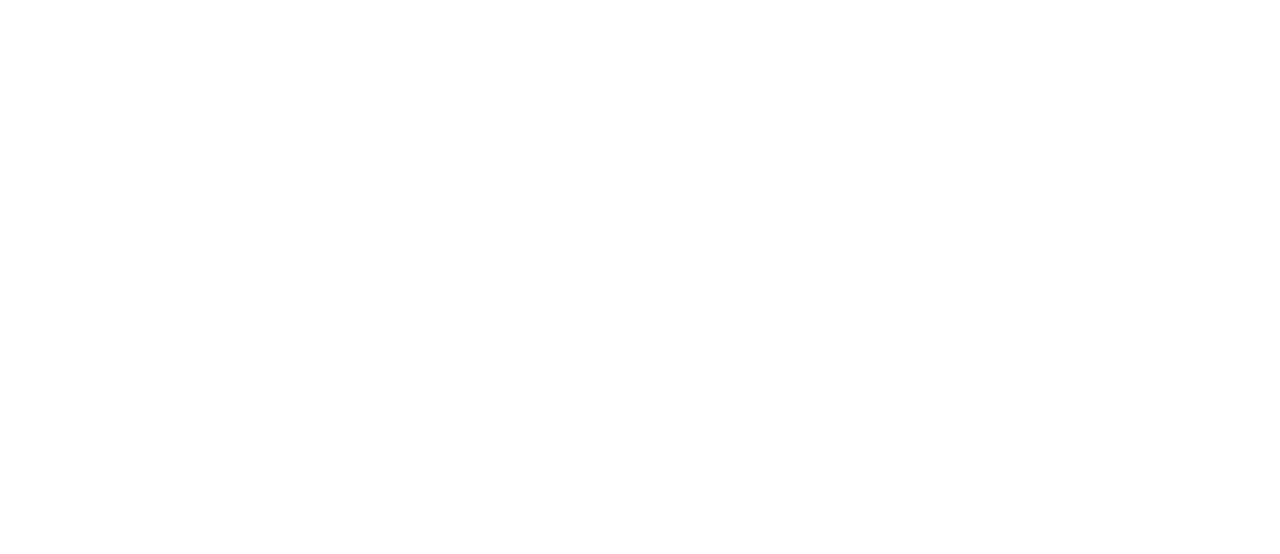
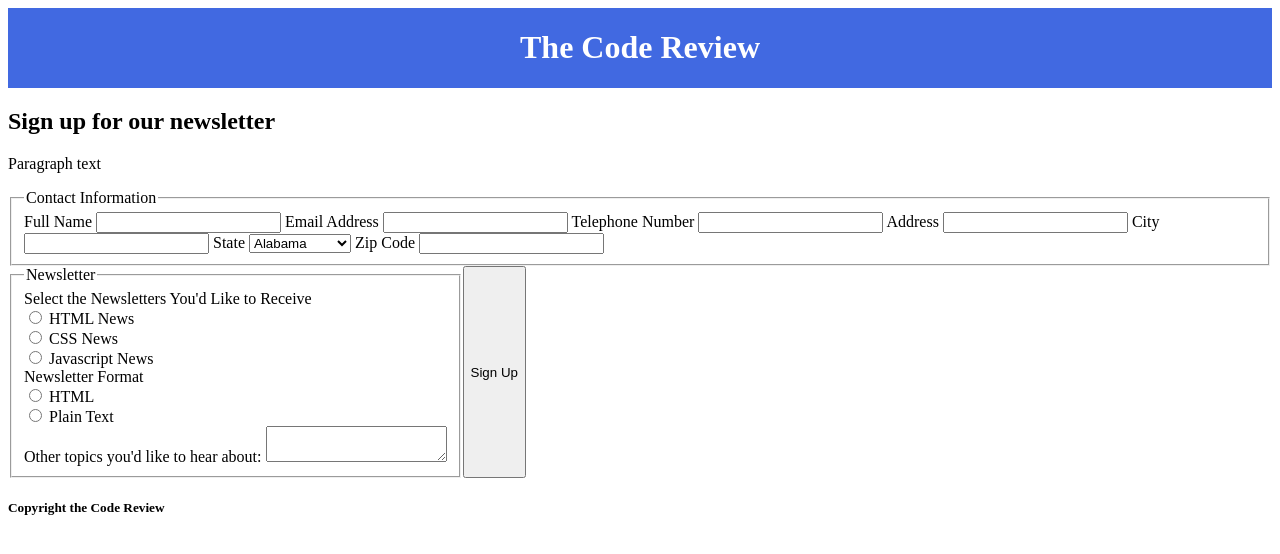
Before and after one commit to JKrafc/FEWD-Project-3, a plain HTML site: page index.html in a window 1280 px wide. Drawn offline with Linux system fonts and the light colour scheme.

Commit message:
whole bunch

```diff
--- a/CSS/stylesheet.css
+++ b/CSS/stylesheet.css
@@ -0,0 +1,15 @@
+/*--Main CSS--*/
+
+header {
+  display: flex;
+  background-color: royalblue;
+  color: white;
+  justify-content: space-around;
+  margin: auto;
+}
+
+form {
+  display: flex;
+  flex-direction; column;
+  flex-wrap: wrap;
+}
--- a/index.html
+++ b/index.html
@@ -3,10 +3,62 @@
 
   <head>
     <meta name="viewport" content="width=device-width, initial-scale=1">
+    <link rel="stylesheet" type="text/css" href="css/stylesheet.css">
     <title>Kraf Profile</title>
   </head>
   <body>
+    <header>
+      <h1>The Code Review</h1>
+    </header>
+    <div class="signup">
+      <h2>Sign up for our newsletter</h2>
+      <p>Paragraph text</p>
+    </div><!--signup-->
+    <form action="" method="post">
+      <fieldset>
+        <legend><span class="contact">Contact Information</span></legend>
+        <label for="name">Full Name</label>
+        <input type="text" id="name" name="user_name">
+        <label for="email">Email Address</label>
+        <input type="email" id="email" name="user_email">
+        <label for="tel">Telephone Number</label>
+        <input type="tel" id="tel" name="user_tel">
+        <label for="address">Address</label>
+        <input type="text" id="address" name="user_address">
+        <label for="city">City</label>
+        <input type="text" id="city" name="user_city">
+        <label for="state">State</label>
+        <select id="state" name="user_state">
+          <option value="Alabama">Alabama</option>
+          <option value="Kentucky">Kentucky</option>
+          <option value="Louisiana">Louisiana</option>
+          <option value="Ohio">Ohio</option>
+          <option value="Pennsylvania">Pennsylvania</option>
+        </select>
+        <label for="zip">Zip Code</label>
+        <input type="text" id="zip" name="user_zipcode">
+      </fieldset>
+      <fieldset>
+        <legend><span class="newsletter">Newsletter</span></legend>
+          <label>Select the Newsletters You'd Like to Receive</label><br>
+          <input type="radio"id="html_news" value="html_news">
+            <label for="html_news">HTML News</label><br>
+          <input type="radio"id="css_news" value="css_news">
+            <label for="css_news">CSS News</label><br>
+          <input type="radio"id="javascript_news" value="javascript_news">
+            <label for="javascript_news">Javascript News</label><br>
+          <label>Newsletter Format</label><br>
+          <input type="radio" id="html" value="html">
+            <label for="html">HTML</label><br>
+          <input type="radio" id="plain_text" value="plain_text">
+            <label for="plain_text">Plain Text</label><br>
+          <label for="topics">Other topics you'd like to hear about:</label>
+          <textarea id="topics" value="other_topics"></textarea>
+      </fieldset>
+        <button type="submit">Sign Up</button>
+    </form>
     <footer>
+      <h5>Copyright the Code Review</h5>
     </footer>
   </body>
 
```
